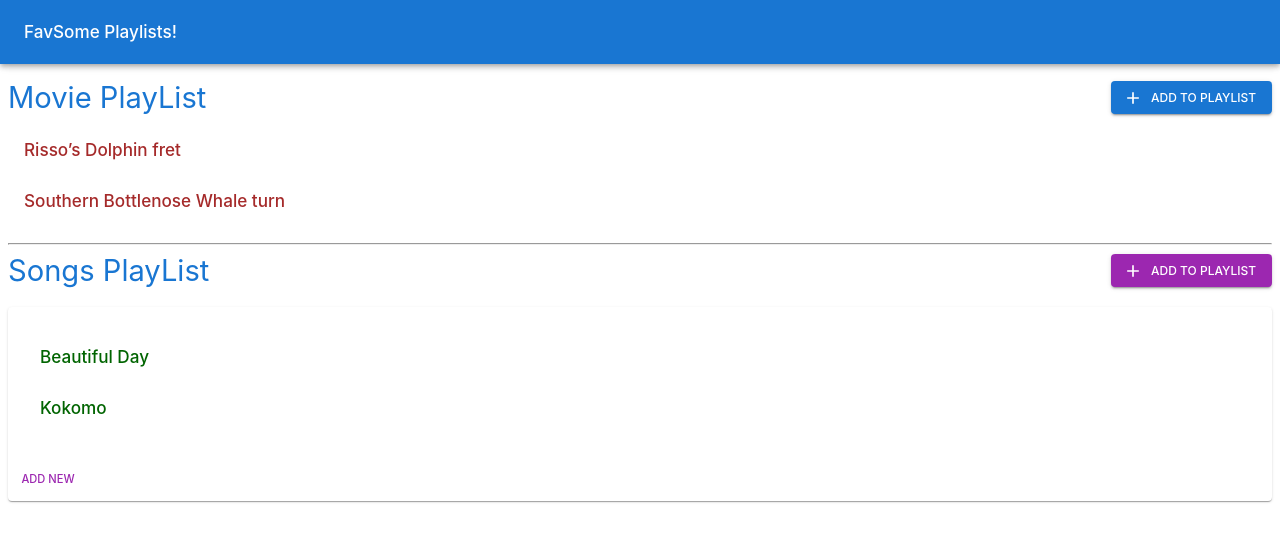
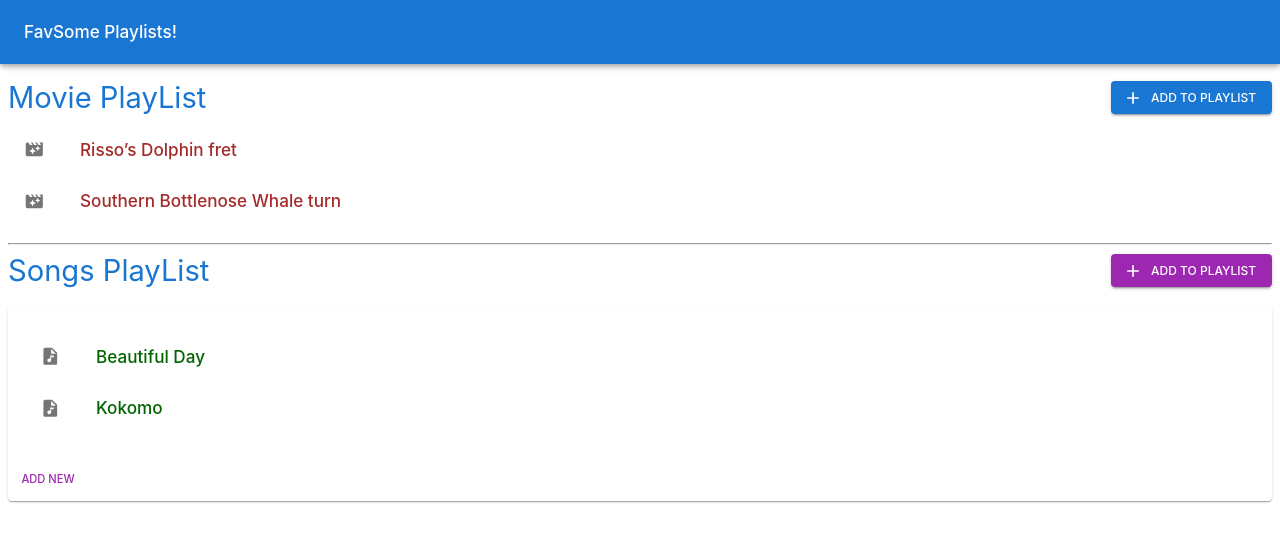
Before and after one commit to chandanch/favsome-playlist, a React (Create React App) app: page / in a window 1280 px wide. Shown: the top 542 px of the page. Built offline with nearby package versions, Linux system fonts and the light colour scheme.

Commit message:
add icon to movie and songs playlist comp :bulb:

```diff
--- a/src/components/movie-playlist/MoviePlaylist.jsx
+++ b/src/components/movie-playlist/MoviePlaylist.jsx
@@ -1,10 +1,9 @@
 import Typography from '@mui/material/Typography';
 import Button from '@mui/material/Button';
 import AddIcon from '@mui/icons-material/Add';
-import {
-	getRandomMovieName,
-	getRandomSongName,
-} from '../../services/fakerService';
+import MovieFilterIcon from '@mui/icons-material/MovieFilter';
+
+import { getRandomMovieName } from '../../services/fakerService';
 
 import styles from './MoviePlaylist.module.css';
 import {
@@ -12,6 +11,7 @@ import {
 	List,
 	ListItem,
 	ListItemButton,
+	ListItemIcon,
 	ListItemText,
 } from '@mui/material';
 
@@ -43,6 +43,9 @@ const MoviePlayList = () => {
 			<List>
 				<ListItem disablePadding>
 					<ListItemButton>
+						<ListItemIcon>
+							<MovieFilterIcon />
+						</ListItemIcon>
 						<ListItemText
 							primary={
 								<Typography variant='h6' color='brown'>
@@ -54,6 +57,9 @@ const MoviePlayList = () => {
 				</ListItem>
 				<ListItem disablePadding>
 					<ListItemButton>
+						<ListItemIcon>
+							<MovieFilterIcon />
+						</ListItemIcon>
 						<ListItemText
 							primary={
 								<Typography variant='h6' color='brown'>
--- a/src/components/songs-playlist/SongsPlaylist.jsx
+++ b/src/components/songs-playlist/SongsPlaylist.jsx
@@ -1,6 +1,7 @@
 import Typography from '@mui/material/Typography';
 import Button from '@mui/material/Button';
 import AddIcon from '@mui/icons-material/Add';
+import AudioFileIcon from '@mui/icons-material/AudioFile';
 
 import styles from './SongsPlaylist.module.css';
 import {
@@ -11,6 +12,7 @@ import {
 	List,
 	ListItem,
 	ListItemButton,
+	ListItemIcon,
 	ListItemText,
 } from '@mui/material';
 import { getRandomSongName } from '../../services/fakerService';
@@ -46,6 +48,9 @@ const SongsPlayList = () => {
 					<List>
 						<ListItem disablePadding>
 							<ListItemButton>
+								<ListItemIcon>
+									<AudioFileIcon />
+								</ListItemIcon>
 								<ListItemText
 									primary={
 										<Typography
@@ -60,6 +65,9 @@ const SongsPlayList = () => {
 						</ListItem>
 						<ListItem disablePadding>
 							<ListItemButton>
+								<ListItemIcon>
+									<AudioFileIcon />
+								</ListItemIcon>
 								<ListItemText
 									primary={
 										<Typography
```
